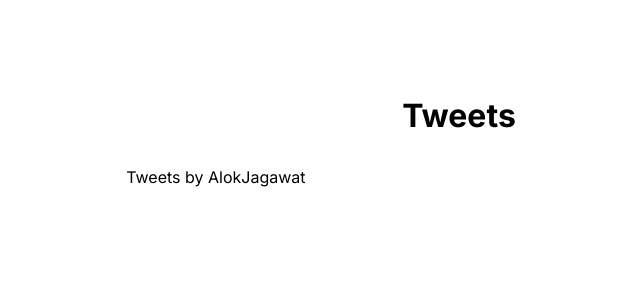
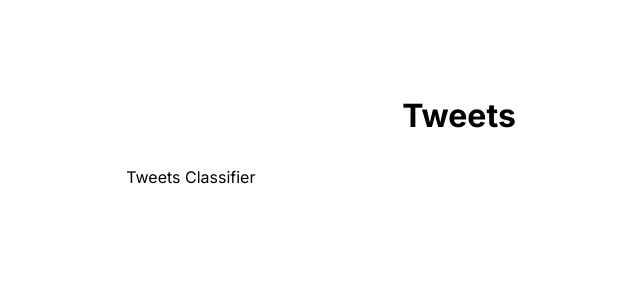
Before and after one commit to manojd929/tweets-classifier, a Next.js app: page / in a window 1280 px wide. Shown: the top 300 px of the page, without its empty margins (181-821 px from the left). Built offline with nearby package versions, Linux system fonts and the light colour scheme.

Commit message:
Update layout.tsx

```diff
--- a/src/app/layout.tsx
+++ b/src/app/layout.tsx
@@ -5,8 +5,8 @@ import "./globals.css";
 const inter = Inter({ subsets: ["latin"] });
 
 export const metadata: Metadata = {
-  title: "Alok Jagawat Tweets Showcase",
-  description: "Tweets and Gems of Alok Jagawat in easy to read format",
+  title: "Tweets Classification",
+  description: "Tweets and Gems from twitter in easy to read format",
 };
 
 export default function RootLayout({
@@ -18,7 +18,7 @@ export default function RootLayout({
     <html lang="en">
       <body className={inter.className}>
         {children}
-        <a className="twitter-timeline" href="https://twitter.com/AlokJagawat?ref_src=twsrc%5Etfw">Tweets by AlokJagawat</a> <script async src="https://platform.twitter.com/widgets.js"></script>
+        <a className="twitter-timeline" href="https://twitter.com/AlokJagawat?ref_src=twsrc%5Etfw">Tweets Classifier</a> <script async src="https://platform.twitter.com/widgets.js"></script>
       </body>
     </html>
   );
```
